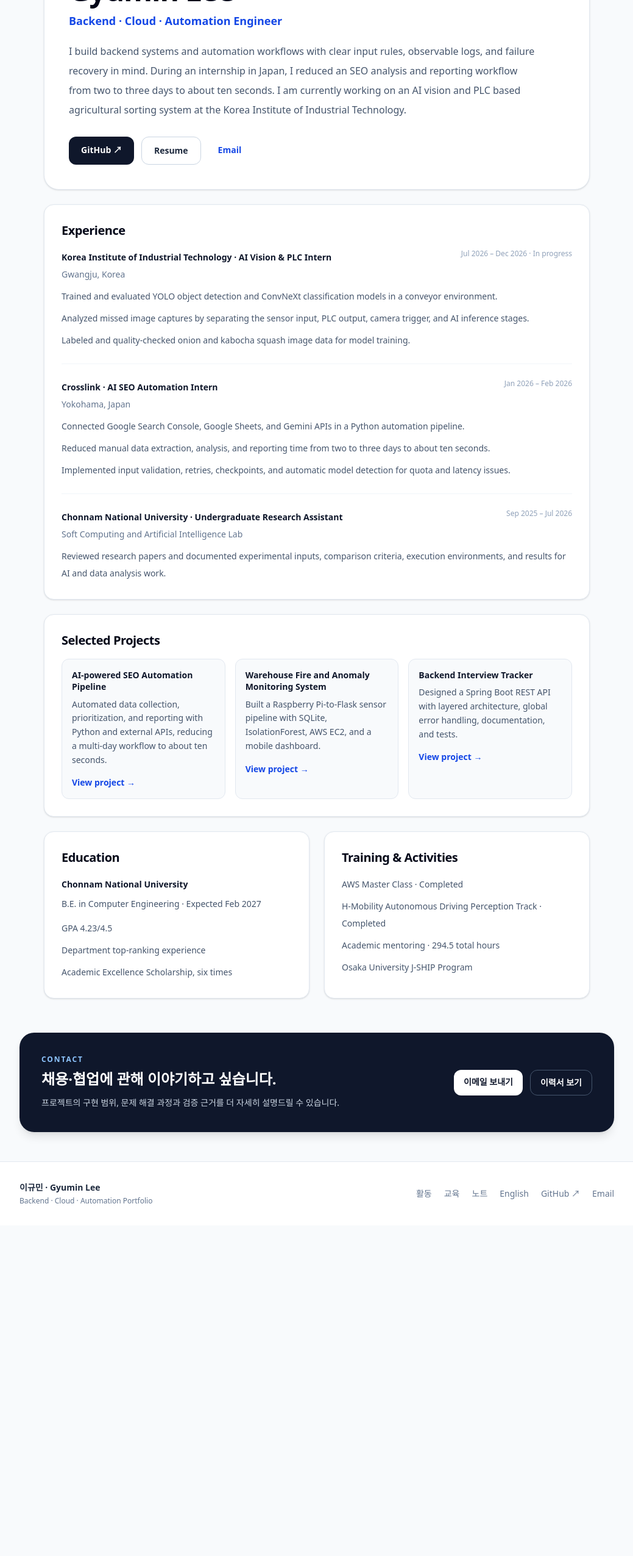
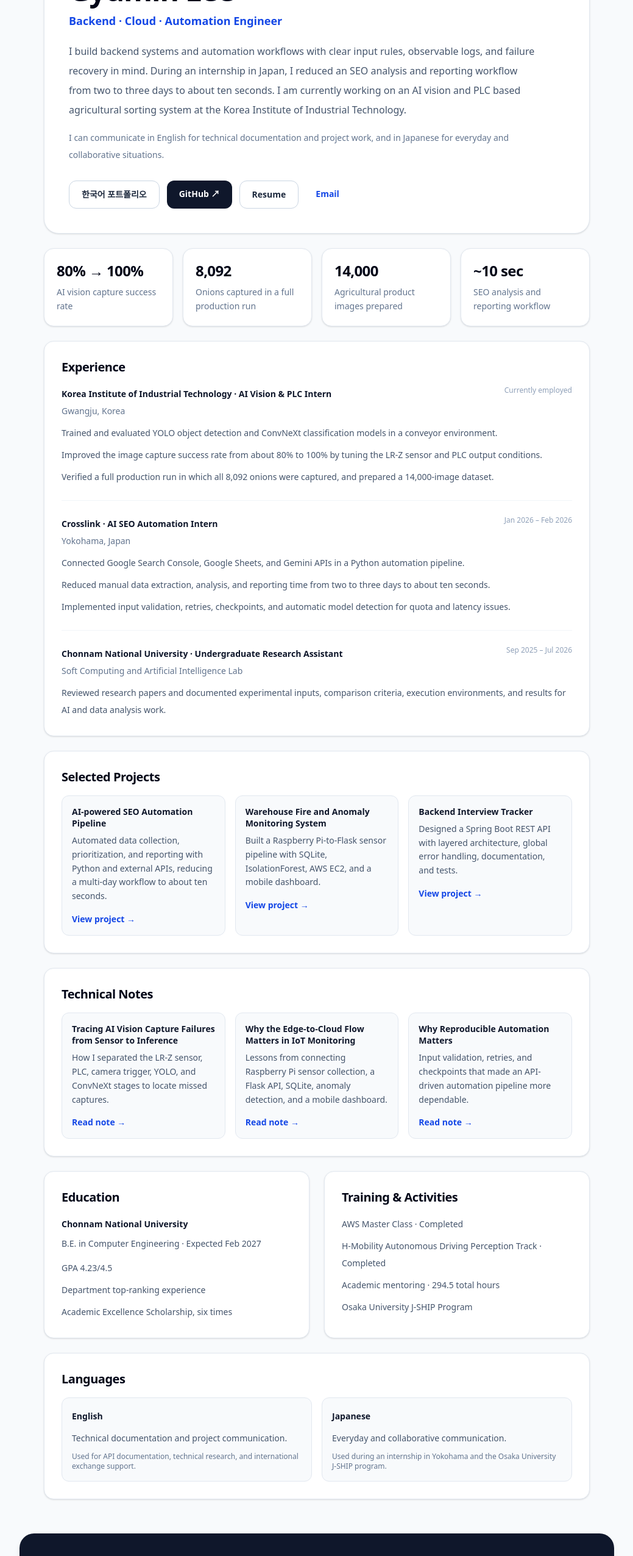
Before and after one commit to lukemin-dev/gyumin-archive, a Next.js app: page /en in a window 1280 px wide. Shown: the part 234-2785 px from the top of the page at 61% size, without its empty margins (120-1159 px from the left). Before the commit the page ends 2243 px from the top, so only its background shows below. Built offline with nearby package versions, Linux system fonts and the light colour scheme.

Commit message:
Expand English portfolio and language profile

```diff
--- a/src/app/en/page.tsx
+++ b/src/app/en/page.tsx
@@ -5,6 +5,20 @@ export const metadata = {
   title: "Gyumin Lee | English Summary",
   description:
     "English summary of Gyumin Lee's backend, automation, cloud, and AI vision experience.",
+  alternates: {
+    canonical: "/en",
+    languages: {
+      "ko-KR": "/",
+      "en-US": "/en",
+    },
+  },
+  openGraph: {
+    title: "Gyumin Lee | Backend · Cloud · Automation",
+    description:
+      "English portfolio summary covering backend, automation, cloud, AI vision, and multilingual communication experience.",
+    url: "/en",
+    locale: "en_US",
+  },
 };
 
 const projects = [
@@ -28,6 +42,34 @@ const projects = [
   },
 ];
 
+const achievements = [
+  { value: "80% → 100%", label: "AI vision capture success rate" },
+  { value: "8,092", label: "Onions captured in a full production run" },
+  { value: "14,000", label: "Agricultural product images prepared" },
+  { value: "~10 sec", label: "SEO analysis and reporting workflow" },
+];
+
+const technicalNotes = [
+  {
+    href: "/notes/tracing-ai-vision-capture-failures",
+    title: "Tracing AI Vision Capture Failures from Sensor to Inference",
+    description:
+      "How I separated the LR-Z sensor, PLC, camera trigger, YOLO, and ConvNeXt stages to locate missed captures.",
+  },
+  {
+    href: "/notes/edge-to-cloud-iot",
+    title: "Why the Edge-to-Cloud Flow Matters in IoT Monitoring",
+    description:
+      "Lessons from connecting Raspberry Pi sensor collection, a Flask API, SQLite, anomaly detection, and a mobile dashboard.",
+  },
+  {
+    href: "/notes/why-reproducible-automation",
+    title: "Why Reproducible Automation Matters",
+    description:
+      "Input validation, retries, and checkpoints that made an API-driven automation pipeline more dependable.",
+  },
+];
+
 function Section({ title, children }: { title: string; children: React.ReactNode }) {
   return (
     <section className="rounded-2xl border border-slate-200 bg-white p-6 shadow-sm sm:p-7">
@@ -41,7 +83,7 @@ export default function EnglishSummaryPage() {
   const education = profile.education[0];
 
   return (
-    <div className="mx-auto max-w-4xl">
+    <div className="mx-auto max-w-4xl" lang="en">
       <header className="rounded-3xl border border-slate-200 bg-white p-7 shadow-sm sm:p-10">
         <p className="text-xs font-bold uppercase tracking-[0.18em] text-blue-600">
           English Summary
@@ -59,7 +101,17 @@ export default function EnglishSummaryPage() {
           days to about ten seconds. I am currently working on an AI vision and PLC
           based agricultural sorting system at the Korea Institute of Industrial Technology.
         </p>
+        <p className="mt-4 max-w-3xl text-sm leading-7 text-slate-500">
+          I can communicate in English for technical documentation and project work,
+          and in Japanese for everyday and collaborative situations.
+        </p>
         <div className="mt-7 flex flex-wrap gap-3">
+          <Link
+            href="/"
+            className="rounded-xl border border-slate-300 px-5 py-3 text-sm font-semibold text-slate-800 hover:bg-slate-50"
+          >
+            한국어 포트폴리오
+          </Link>
           <a
             href={profile.github}
             target="_blank"
@@ -83,6 +135,19 @@ export default function EnglishSummaryPage() {
         </div>
       </header>
 
+      <section className="mt-6 grid gap-4 sm:grid-cols-2 lg:grid-cols-4" aria-label="Key achievements">
+        {achievements.map((achievement) => (
+          <div key={achievement.value} className="rounded-2xl border border-slate-200 bg-white p-5 shadow-sm">
+            <p className="text-2xl font-bold tracking-tight text-slate-950">
+              {achievement.value}
+            </p>
+            <p className="mt-2 text-sm leading-relaxed text-slate-500">
+              {achievement.label}
+            </p>
+          </div>
+        ))}
+      </section>
+
       <div className="mt-6 grid gap-6">
         <Section title="Experience">
           <div className="space-y-6">
@@ -94,12 +159,12 @@ export default function EnglishSummaryPage() {
                   </h3>
                   <p className="mt-1 text-sm text-slate-500">Gwangju, Korea</p>
                 </div>
-                <span className="text-xs text-slate-400">Jul 2026 – Dec 2026 · In progress</span>
+                <span className="text-xs text-slate-400">Currently employed</span>
               </div>
               <ul className="mt-3 space-y-2">
                 <li>Trained and evaluated YOLO object detection and ConvNeXt classification models in a conveyor environment.</li>
-                <li>Analyzed missed image captures by separating the sensor input, PLC output, camera trigger, and AI inference stages.</li>
-                <li>Labeled and quality-checked onion and kabocha squash image data for model training.</li>
+                <li>Improved the image capture success rate from about 80% to 100% by tuning the LR-Z sensor and PLC output conditions.</li>
+                <li>Verified a full production run in which all 8,092 onions were captured, and prepared a 14,000-image dataset.</li>
               </ul>
             </div>
 
@@ -152,6 +217,22 @@ export default function EnglishSummaryPage() {
           </div>
         </Section>
 
+        <Section title="Technical Notes">
+          <div className="grid gap-4 md:grid-cols-3">
+            {technicalNotes.map((note) => (
+              <Link
+                key={note.href}
+                href={note.href}
+                className="rounded-xl border border-slate-200 bg-slate-50 p-4 transition-colors hover:border-blue-200 hover:bg-blue-50"
+              >
+                <h3 className="font-bold leading-snug text-slate-900">{note.title}</h3>
+                <p className="mt-2 text-sm leading-relaxed text-slate-600">{note.description}</p>
+                <p className="mt-4 text-sm font-semibold text-blue-700">Read note →</p>
+              </Link>
+            ))}
+          </div>
+        </Section>
+
         <div className="grid gap-6 md:grid-cols-2">
           <Section title="Education">
             <h3 className="font-bold text-slate-900">Chonnam National University</h3>
@@ -172,6 +253,25 @@ export default function EnglishSummaryPage() {
             </ul>
           </Section>
         </div>
+
+        <Section title="Languages">
+          <div className="grid gap-4 sm:grid-cols-2">
+            <div className="rounded-xl border border-slate-200 bg-slate-50 p-4">
+              <h3 className="font-bold text-slate-900">English</h3>
+              <p className="mt-2">Technical documentation and project communication.</p>
+              <p className="mt-2 text-xs text-slate-500">
+                Used for API documentation, technical research, and international exchange support.
+              </p>
+            </div>
+            <div className="rounded-xl border border-slate-200 bg-slate-50 p-4">
+              <h3 className="font-bold text-slate-900">Japanese</h3>
+              <p className="mt-2">Everyday and collaborative communication.</p>
+              <p className="mt-2 text-xs text-slate-500">
+                Used during an internship in Yokohama and the Osaka University J-SHIP program.
+              </p>
+            </div>
+          </div>
+        </Section>
       </div>
     </div>
   );
--- a/src/app/layout.tsx
+++ b/src/app/layout.tsx
@@ -82,6 +82,7 @@ const structuredData = {
         "AI Vision",
         "PLC Integration",
       ],
+      knowsLanguage: ["Korean", "English", "Japanese"],
     },
     {
       "@type": "WebSite",
--- a/src/app/page.tsx
+++ b/src/app/page.tsx
@@ -120,6 +120,9 @@ export default function Home() {
                 </span>
               ))}
             </div>
+            <p className="mt-4 text-sm font-medium text-slate-500">
+              영어 기술 문서·업무 소통 · 일본어 일상·협업 소통
+            </p>
           </div>
 
           {profile.image && (
--- a/src/app/resume/page.tsx
+++ b/src/app/resume/page.tsx
@@ -12,6 +12,7 @@ const resumeHighlights = [
   "전남대학교 소프트컴퓨팅·인공지능 연구실 학부연구생",
   "백엔드·AI 비전·자동화 프로젝트와 GitHub 증명 자료",
   "GPA 4.23/4.5 · 성적우수장학금 6회 · 멘토링 294.5시간",
+  "영어 기술 문서·업무 소통 · 일본어 일상·협업 소통",
 ];
 
 export default function ResumePage() {
--- a/src/components/ContactCTA.tsx
+++ b/src/components/ContactCTA.tsx
@@ -1,7 +1,12 @@
+"use client";
+
 import Link from "next/link";
+import { usePathname } from "next/navigation";
 import { profile } from "@/data/profile";
 
 export default function ContactCTA() {
+  const english = usePathname().startsWith("/en");
+
   return (
     <section className="mx-auto mb-12 w-full max-w-5xl px-5 sm:px-6" aria-labelledby="contact-title">
       <div className="rounded-3xl bg-slate-900 p-7 text-white shadow-lg sm:flex sm:items-center sm:justify-between sm:gap-8 sm:p-9">
@@ -10,10 +15,14 @@ export default function ContactCTA() {
             Contact
           </p>
           <h2 id="contact-title" className="mt-2 text-2xl font-bold">
-            채용·협업에 관해 이야기하고 싶습니다.
+            {english
+              ? "Open to employment and collaboration opportunities."
+              : "채용·협업에 관해 이야기하고 싶습니다."}
           </h2>
           <p className="mt-3 max-w-2xl text-sm leading-relaxed text-slate-300">
-            프로젝트의 구현 범위, 문제 해결 과정과 검증 근거를 더 자세히 설명드릴 수 있습니다.
+            {english
+              ? "I can share more detail about implementation scope, problem-solving decisions, and validation evidence."
+              : "프로젝트의 구현 범위, 문제 해결 과정과 검증 근거를 더 자세히 설명드릴 수 있습니다."}
           </p>
         </div>
         <div className="mt-6 flex shrink-0 flex-wrap gap-3 sm:mt-0">
@@ -21,13 +30,13 @@ export default function ContactCTA() {
             href={`mailto:${profile.email}`}
             className="rounded-xl bg-white px-4 py-2.5 text-sm font-bold text-slate-900 hover:bg-blue-50"
           >
-            이메일 보내기
+            {english ? "Send email" : "이메일 보내기"}
           </a>
           <Link
             href="/resume"
             className="rounded-xl border border-slate-600 px-4 py-2.5 text-sm font-bold text-white hover:border-slate-400 hover:bg-slate-800"
           >
-            이력서 보기
+            {english ? "View resume" : "이력서 보기"}
           </Link>
         </div>
       </div>
--- a/src/components/Header.tsx
+++ b/src/components/Header.tsx
@@ -55,6 +55,12 @@ export default function Header() {
             );
           })}
           <span className="mx-2 h-5 w-px bg-slate-200" aria-hidden="true" />
+          <Link
+            href="/en"
+            className="rounded-lg px-3 py-2 text-sm font-semibold text-slate-700 transition-colors hover:bg-slate-100 hover:text-slate-950"
+          >
+            EN
+          </Link>
           <a
             href={profile.github}
             target="_blank"
--- a/src/types/index.ts
+++ b/src/types/index.ts
@@ -14,6 +14,11 @@ export interface Profile {
   awards: Award[];
   skills: SkillCategory[];
   interests: string[];
+  languages: Array<{
+    name: string;
+    capability: string;
+    evidence: string;
+  }>;
 }
 
 export interface Education {
```
Also changed, not shown: src/app/about/page.tsx (+19 -0 lines), src/data/profile.ts (+12 -0 lines), 1 other file (tests, documents, lock files or other folders).
